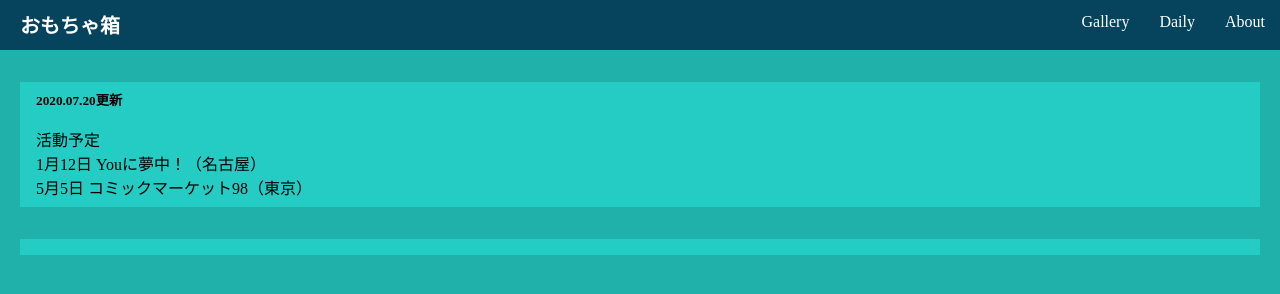
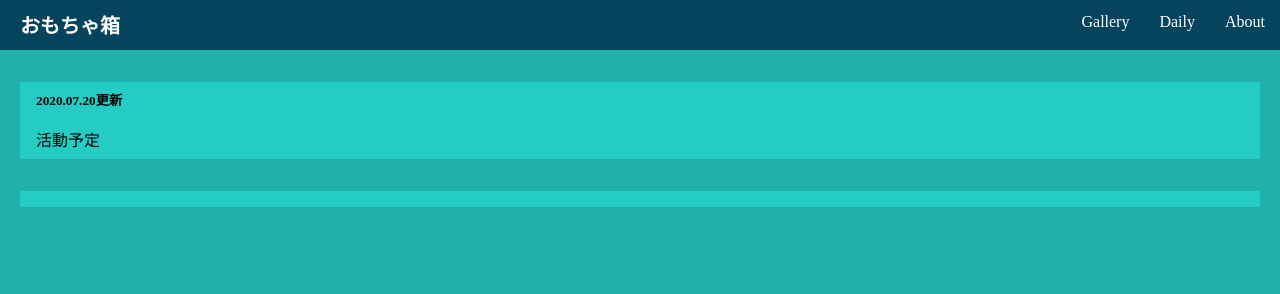
Before and after one commit to kaidays/kaidays.github.io, a plain HTML site: page index.html in a window 1280 px wide. Drawn offline with Linux system fonts and the light colour scheme.

Commit message:
Update index.html

```diff
--- a/index.html
+++ b/index.html
@@ -26,8 +26,6 @@
 					<br>
 					<div>
 						<p>活動予定</p>
-						<p>1月12日 Youに夢中！（名古屋）</p>
-						<p>5月5日 コミックマーケット98（東京）</p>
 					</div>
 				</div>
 
```
